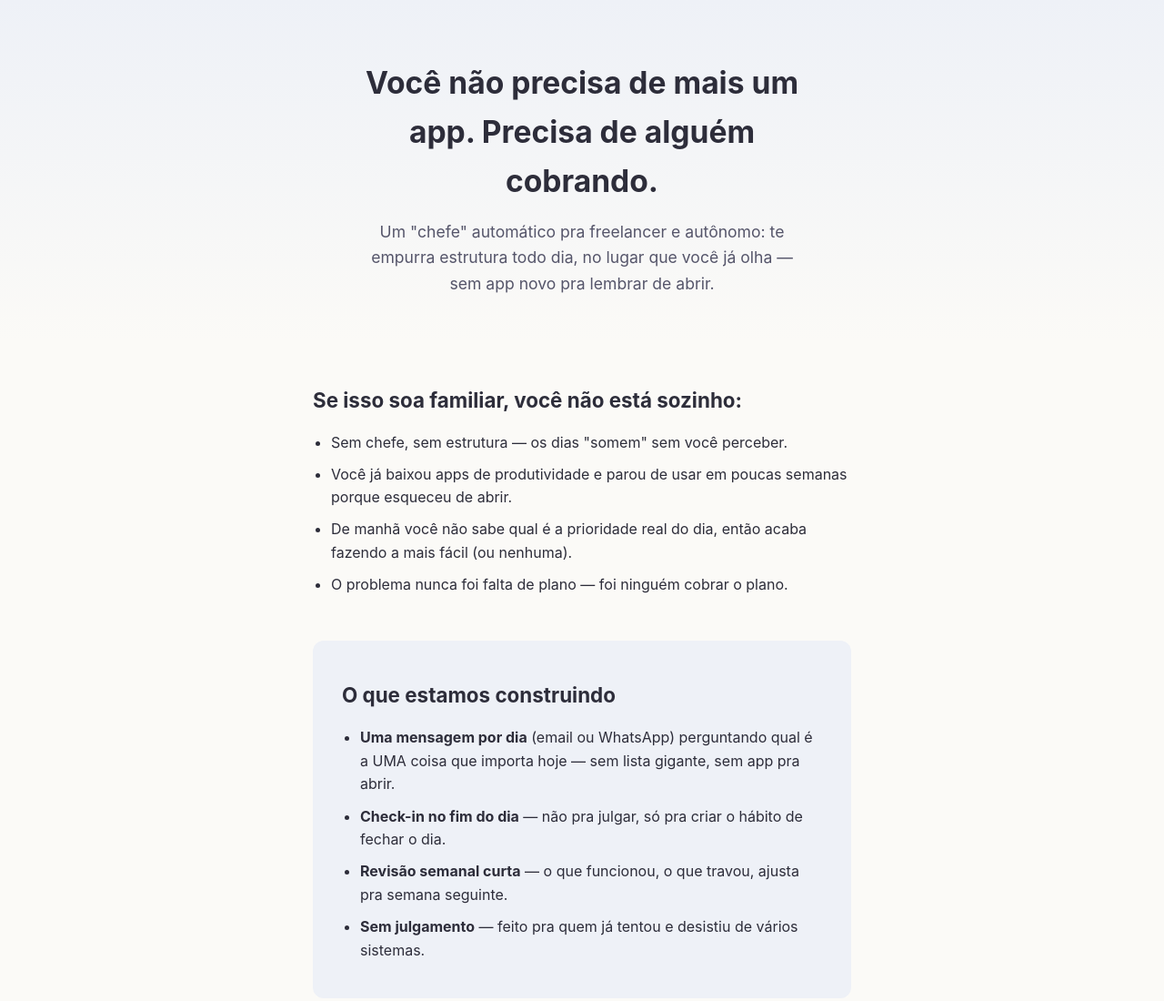
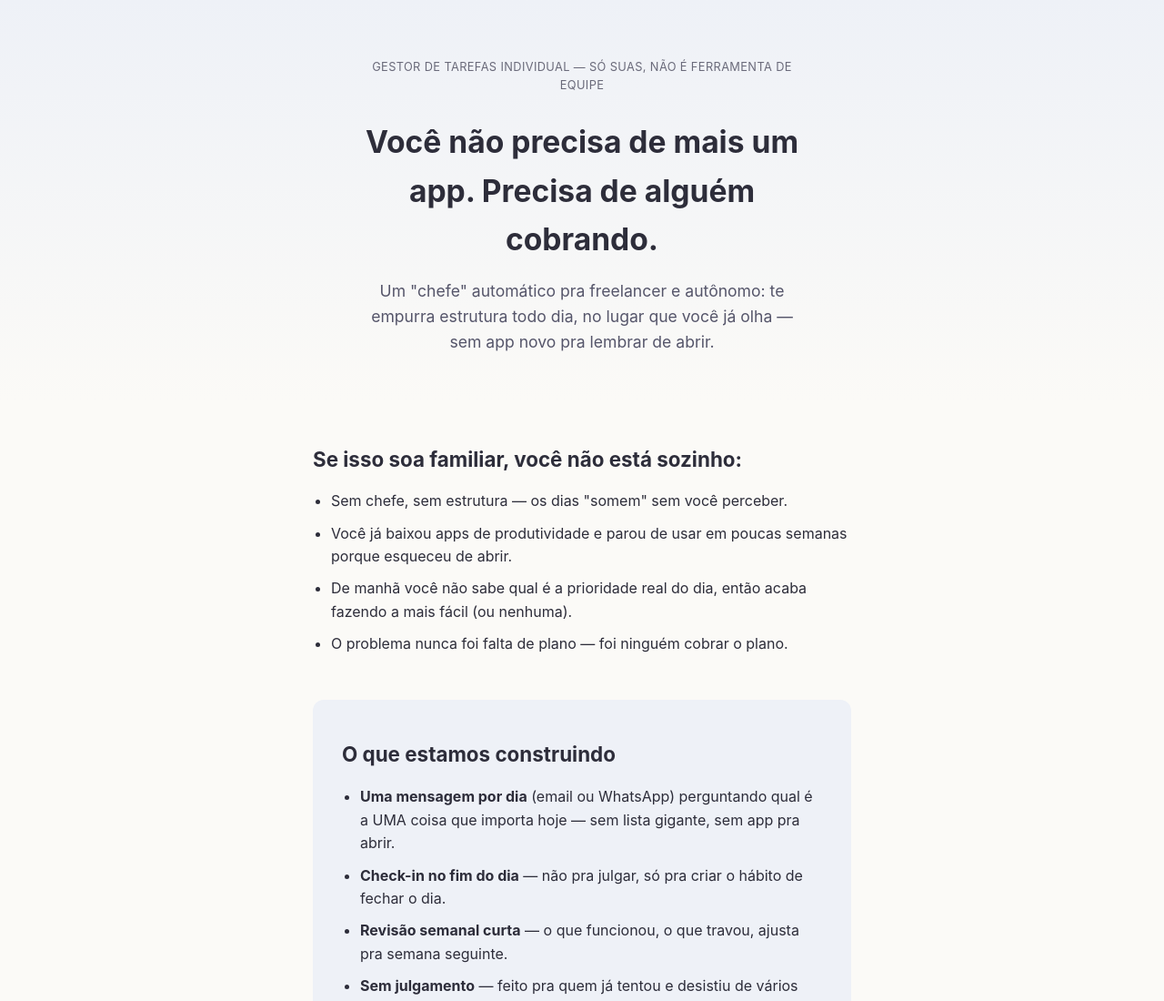
Before and after one commit to Augusto599/meu-primeiro-site, a plain HTML site: page produto-funcao-executiva/landing/index.html in a window 1280 px wide. Shown: the top 1100 px of the page at 91% size. Drawn offline with Linux system fonts and the light colour scheme.

Commit message:
Label both landings as an individual task manager upfront
Makes clear from the first line that this is a personal tool, not a
team/unit coordination product, on both positioning variants.

Co-Authored-By: Claude Sonnet 5 <noreply@anthropic.com>

```diff
--- a/produto-funcao-executiva/landing/index.html
+++ b/produto-funcao-executiva/landing/index.html
@@ -9,6 +9,7 @@
 <body>
 
   <header>
+    <p class="tag">Gestor de tarefas individual — só suas, não é ferramenta de equipe</p>
     <h1>Você não precisa de mais um app. Precisa de alguém cobrando.</h1>
     <p class="subtitulo">
       Um "chefe" automático pra freelancer e autônomo: te empurra estrutura
--- a/produto-funcao-executiva/landing/style.css
+++ b/produto-funcao-executiva/landing/style.css
@@ -14,6 +14,15 @@ header {
   padding: 4rem 1.5rem 3rem;
   text-align: center;
   background: linear-gradient(180deg, #eef1f7 0%, #fbfaf7 100%);
+}
+
+.tag {
+  max-width: 30rem;
+  margin: 0 auto 1.5rem;
+  font-size: 0.8rem;
+  color: #6a6a7a;
+  text-transform: uppercase;
+  letter-spacing: 0.03em;
 }
 
 header h1 {
```
Also changed, not shown: produto-funcao-executiva/landing-militares/index.html (+1 -0 lines).
